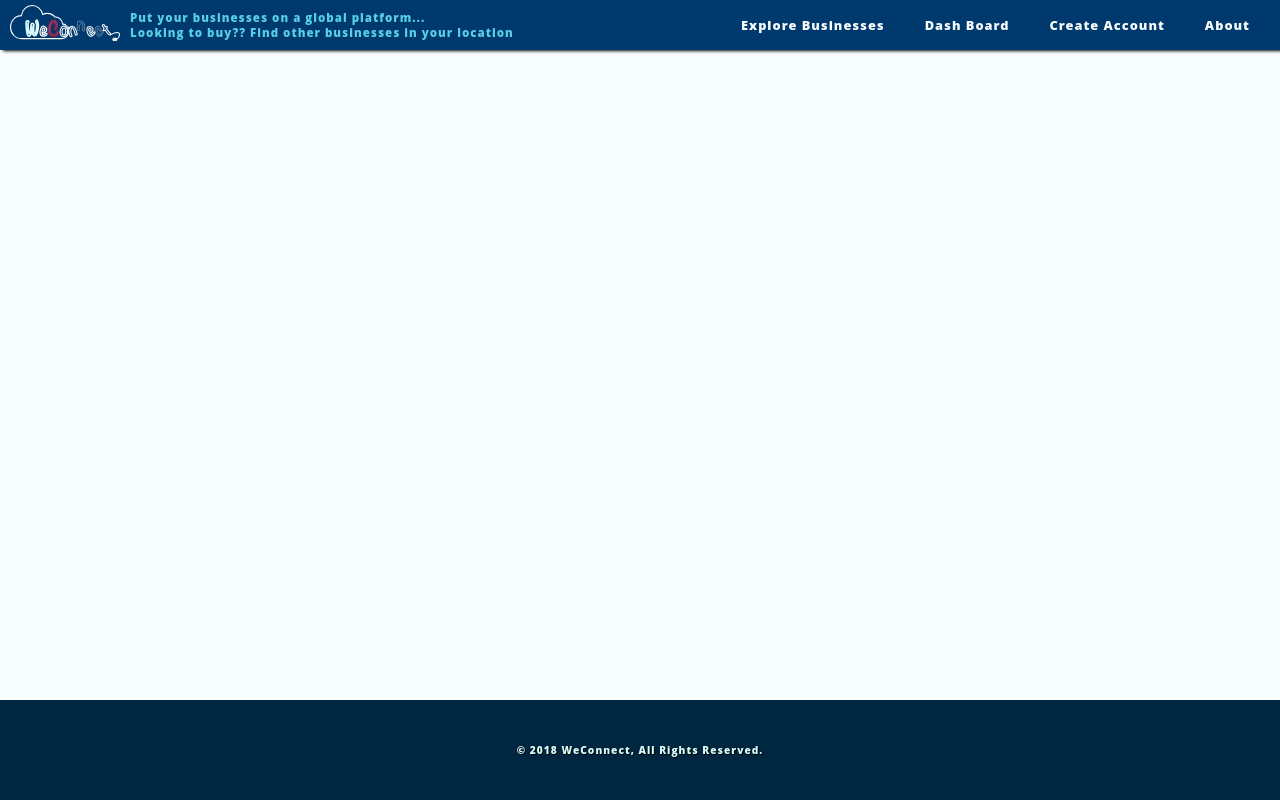
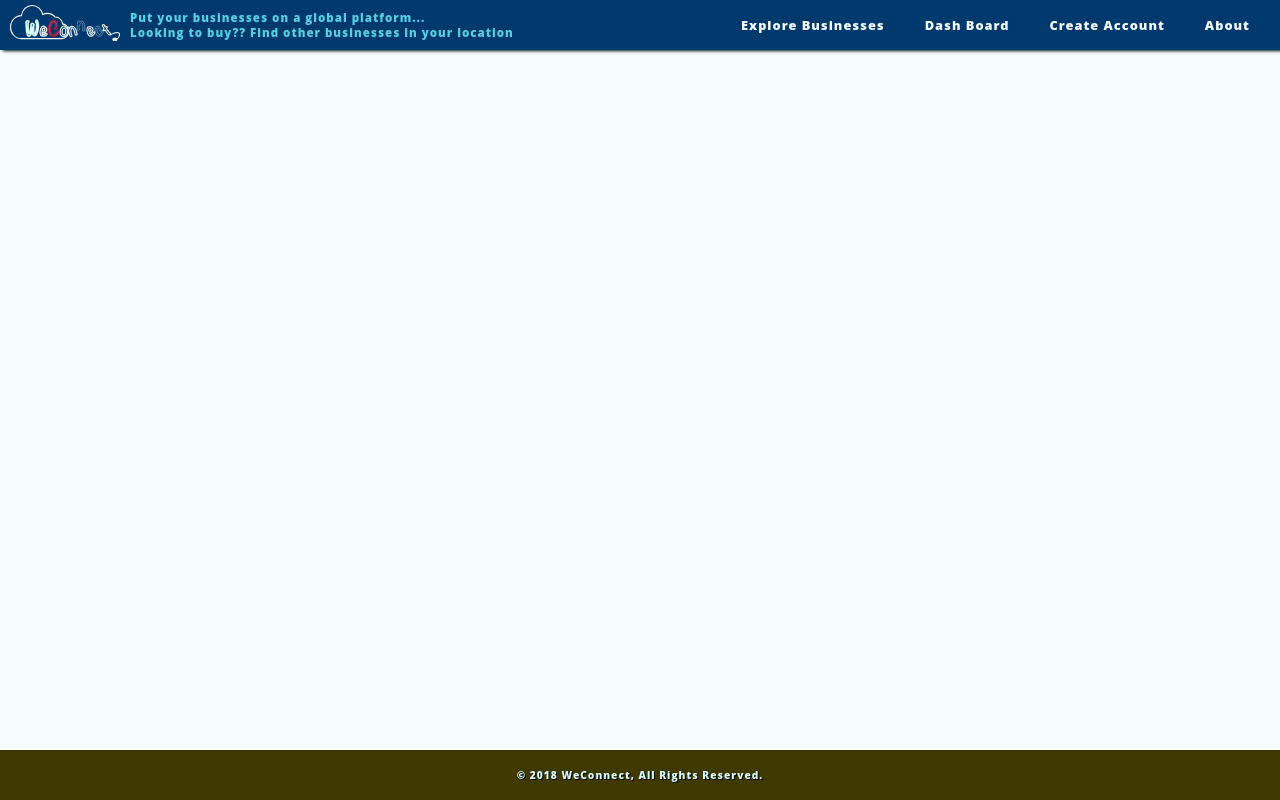
Before and after one commit to johnmutuma5/weconnect-client, a React (Create React App) app: page / in a window 1280 px wide. Built offline with nearby package versions, Linux system fonts and the light colour scheme.

Commit message:
[Chore] Adjust background

```diff
--- a/src/components/Layout/Footer/Footer.css
+++ b/src/components/Layout/Footer/Footer.css
@@ -5,9 +5,9 @@ footer {
   flex-flow: row;
   justify-content: center;
   align-items: center;
-  height: 100px;
+  height: 50px;
   width: 100%;
-  background: #00273F;
+  background: #3F3900;
 }
 
 footer .Copyright {
```
